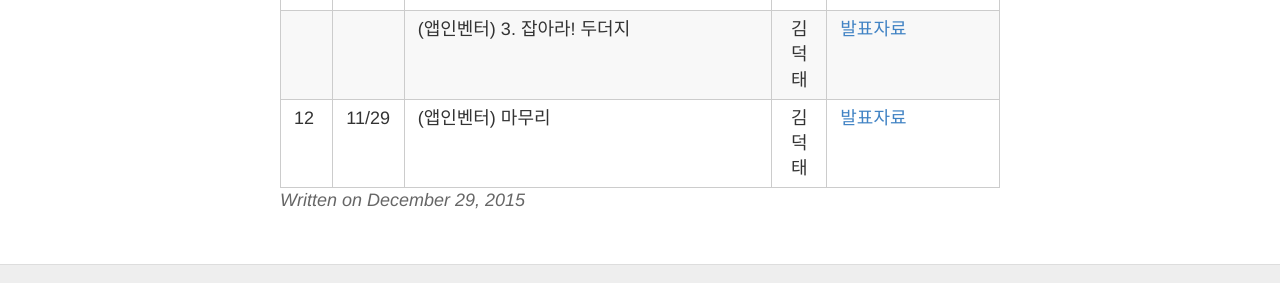
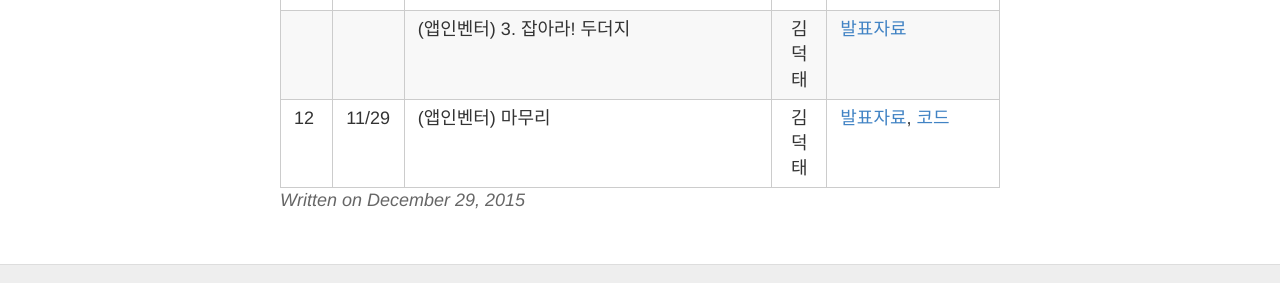
Before and after one commit to psygrammer/coco, a Jekyll site: the page built from _posts/2015-12-29-SCHEDULE.md, in a window 1280 px wide and 900 px high, scrolled down 7068 px. Shown: the part 547-830 px from the top of the window. Built offline with Jekyll 4.4.1, drawn with Linux system fonts in a browser that asks for light colours; Markdown is read by kramdown in place of the engine named in the settings.

Commit message:
Update 2015-12-29-SCHEDULE.md

```diff
--- a/_posts/2015-12-29-SCHEDULE.md
+++ b/_posts/2015-12-29-SCHEDULE.md
@@ -114,4 +114,4 @@ title: 스터디 일정 & 커리큘럼 & 발표자료
 |11 |11/22|(수리심리) 13. Bayesian Estimation in Hierarchical Models (1) |김무성 |[발표자료](http://nbviewer.ipython.org/github/psygrammer/coco/blob/master/part2/compsy/ch13/13_Bayesian_Estimation_in_Hierarchical_Models.ipynb) |
 |   |     |(앱인벤터) 2. 페인트 통 |김덕태 |[발표자료](https://drive.google.com/file/d/0B6x9ijUxg_qOWmFrS3lDQ0MweUU/view) |
 |   |     |(앱인벤터) 3. 잡아라! 두더지 |김덕태 |[발표자료](https://drive.google.com/file/d/0B6x9ijUxg_qOWmFrS3lDQ0MweUU/view) |
-|12 |11/29|(앱인벤터) 마무리 |김덕태 |[발표자료](https://drive.google.com/file/d/0B6x9ijUxg_qOWmFrS3lDQ0MweUU/view) |
+|12 |11/29|(앱인벤터) 마무리 |김덕태 |[발표자료](https://drive.google.com/file/d/0B6x9ijUxg_qOWmFrS3lDQ0MweUU/view), [코드](https://github.com/psygrammer/coco/tree/master/part2/appinventor) |
```
